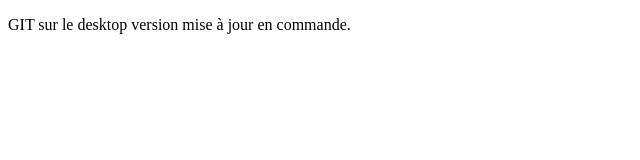
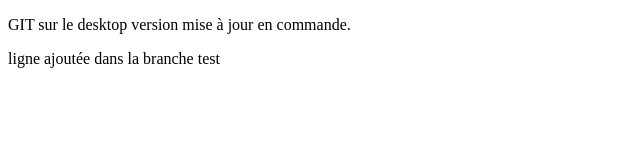
Before and after one commit to Ophois34/villefranche, a plain HTML site: page index2.html in a window 1280 px wide. Shown: the whole page, without its empty margins (0-640 px from the left). Drawn offline with Linux system fonts and the light colour scheme.

Commit message:
modif branche test

```diff
--- a/index2.html
+++ b/index2.html
@@ -5,5 +5,6 @@
 </head>
 <body>
 <p>GIT sur le desktop version mise à jour en commande.</p>
+<p>ligne ajoutée dans la branche test</p>
 </body>
 </html>
```
